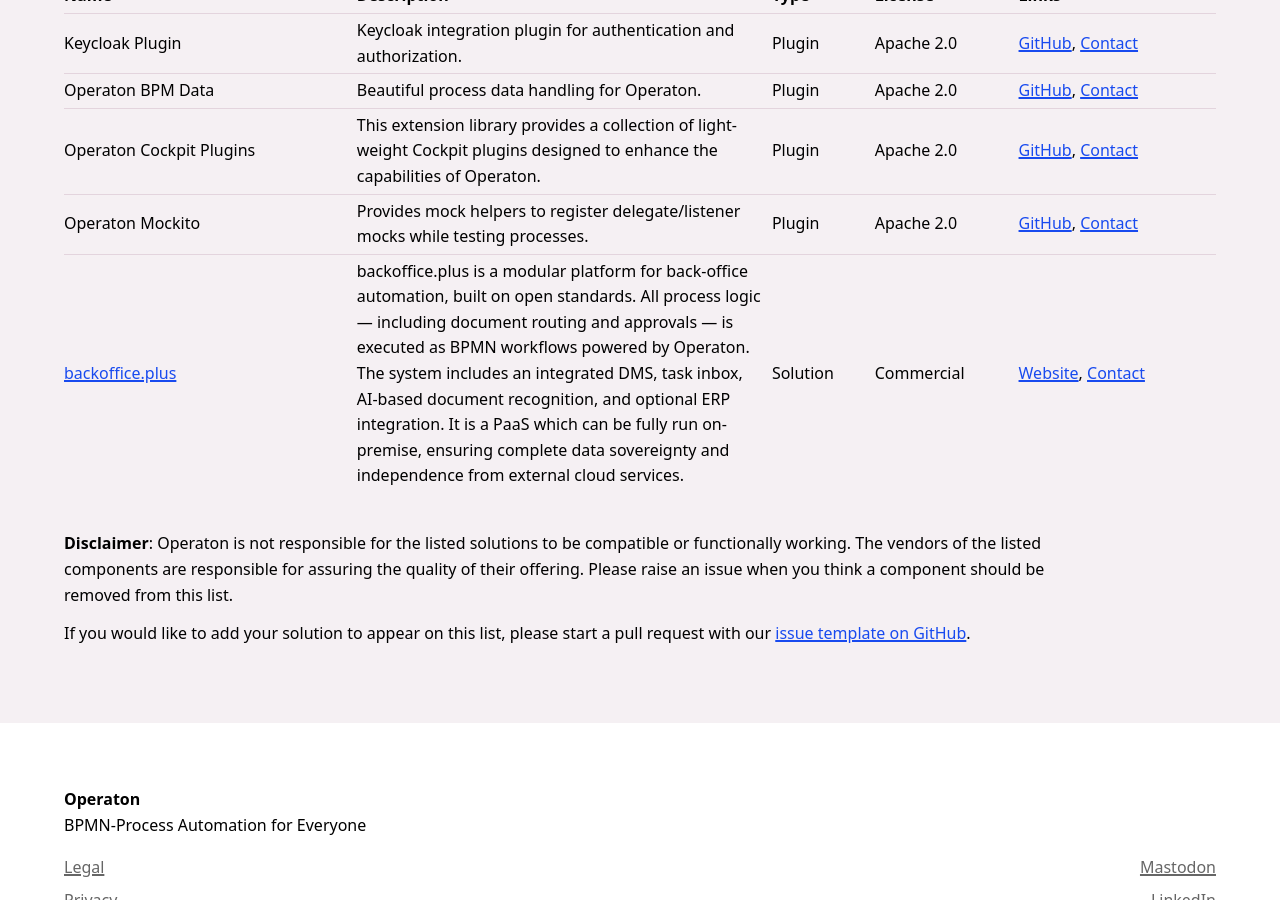
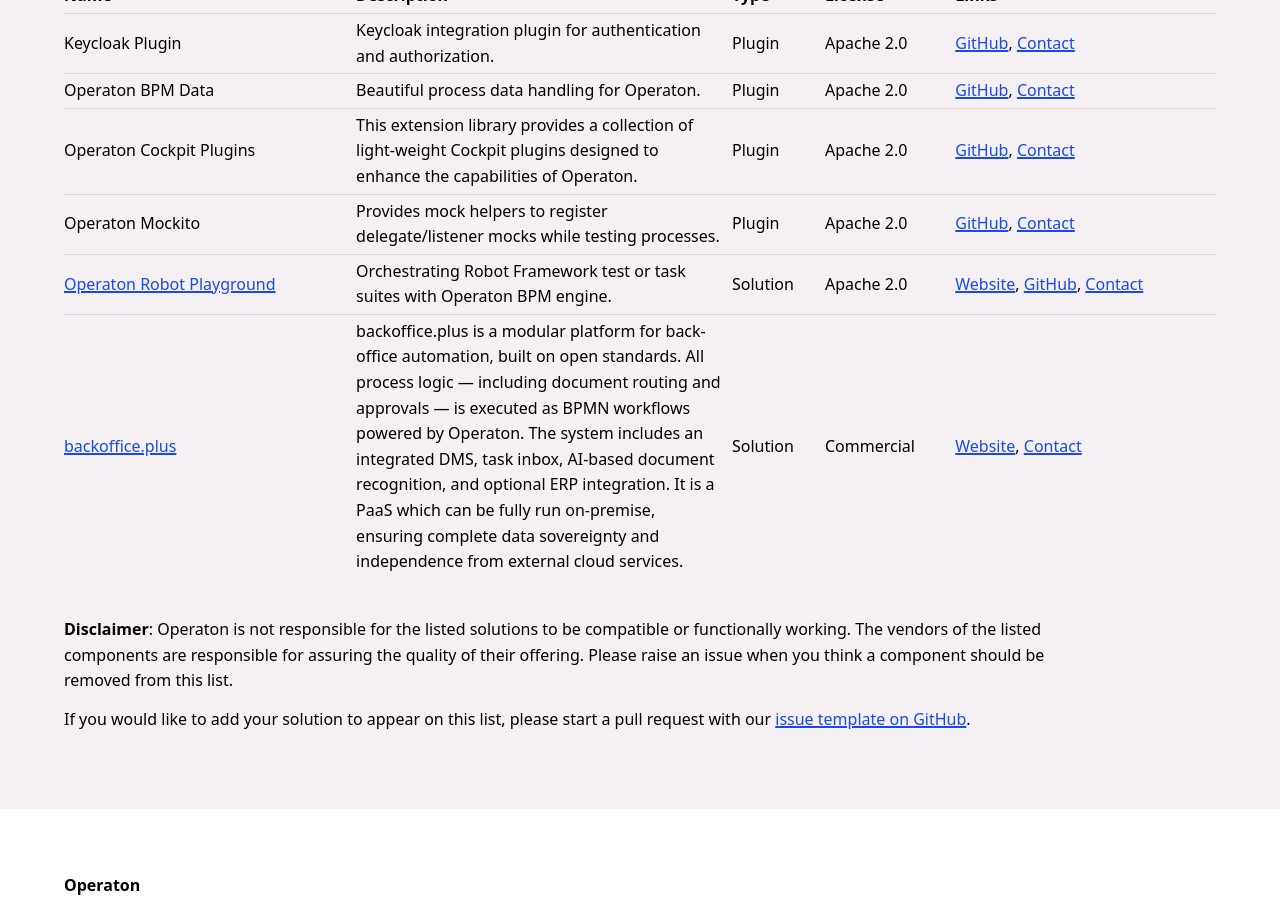
Before and after one commit to operaton/operaton.org, a Jekyll site: the page built from hub.html, in a window 1280 px wide and 900 px high, scrolled down 377 px. Built offline with Jekyll 4.4.1, drawn with Linux system fonts in a browser that asks for light colours.

Commit message:
feat(hub): Add Operaton Robot Playground

```diff
--- a/_data/hub-items.yml
+++ b/_data/hub-items.yml
@@ -51,3 +51,15 @@
       url: https://github.com/cachescrubber/camunda-platform-7-mockito/commits/operaton/
     - label: Contact
       url: "https://github.com/cachescrubber"
+- name: Operaton Robot Playground
+  description: >-
+    Orchestrating Robot Framework test or task suites with Operaton BPM engine.
+  type: 0
+  license: 2
+  links:
+    - label: Website
+      url: https://datakurre.github.io/operaton-robot-playground/index.html
+    - label: GitHub
+      url: https://github.com/datakurre/operaton-robot-playground
+    - label: Contact
+      url: "https://github.com/datakurre"
```
